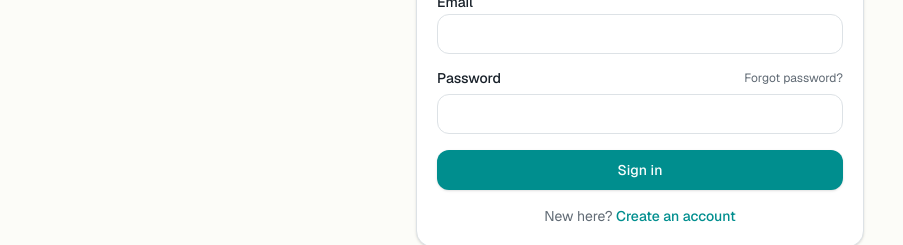
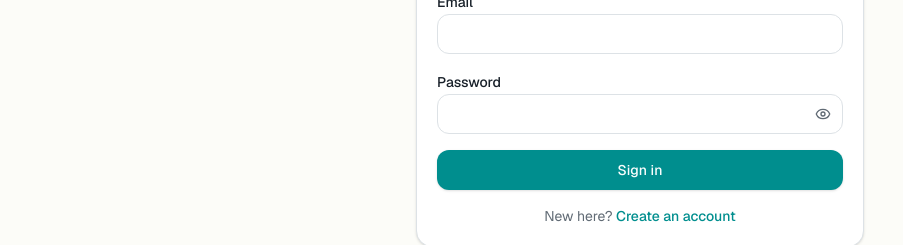
Before and after one commit to Jordan-Tamrat/Flua, a Next.js app: page /login in a window 1280 px wide. Shown: the part 337-582 px from the top of the page, without its empty margins (0-903 px from the left). Built offline with nearby package versions, Linux system fonts and the light colour scheme.

Commit message:
Add show/hide toggle to password fields

```diff
--- /dev/null
+++ b/src/components/ui/password-input.tsx
@@ -0,0 +1,50 @@
+"use client";
+
+import { Eye, EyeOff } from "lucide-react";
+import { useState, type ComponentProps } from "react";
+
+import { Input } from "@/components/ui/input";
+import { cn } from "@/lib/utils";
+
+/**
+ * A password field with a reveal toggle.
+ *
+ * Typing a long passphrase blind is where most sign-in mistakes come from, so
+ * the toggle matters more here than it looks. Two details make it behave:
+ *
+ *  * The button is `tabIndex={-1}`. Tabbing from the password field should go to
+ *    the submit button, not detour through an optional control.
+ *  * Revealing switches the input to `type="text"`, which some password managers
+ *    read as a new field. `autoComplete` is still forwarded by the caller so the
+ *    browser keeps treating it as the password it is.
+ */
+export function PasswordInput({ className, ...props }: Omit<ComponentProps<"input">, "type">) {
+  const [isVisible, setIsVisible] = useState(false);
+  const Icon = isVisible ? EyeOff : Eye;
+
+  return (
+    <div className="relative">
+      <Input
+        {...props}
+        type={isVisible ? "text" : "password"}
+        // Room for the button, so a long password never runs underneath it.
+        className={cn("pr-10", className)}
+      />
+      <button
+        type="button"
+        tabIndex={-1}
+        onClick={() => setIsVisible((current) => !current)}
+        disabled={props.disabled}
+        aria-label={isVisible ? "Hide password" : "Show password"}
+        aria-pressed={isVisible}
+        className={cn(
+          "text-muted-foreground hover:text-foreground absolute inset-y-0 right-0 flex w-10 items-center justify-center rounded-r-lg transition-colors",
+          "focus-visible:outline-ring focus-visible:outline-2 focus-visible:-outline-offset-2",
+          "disabled:cursor-not-allowed disabled:opacity-50",
+        )}
+      >
+        <Icon className="size-4" aria-hidden />
+      </button>
+    </div>
+  );
+}
--- a/src/features/auth/login-form.tsx
+++ b/src/features/auth/login-form.tsx
@@ -10,6 +10,7 @@ import { Button } from "@/components/ui/button";
 import { Card, CardContent, CardDescription, CardHeader, CardTitle } from "@/components/ui/card";
 import { Input } from "@/components/ui/input";
 import { Label } from "@/components/ui/label";
+import { PasswordInput } from "@/components/ui/password-input";
 import { ApiError, apiPost } from "@/lib/api/client";
 
 export function LoginForm() {
@@ -73,19 +74,10 @@ export function LoginForm() {
           </div>
 
           <div className="space-y-2">
-            <div className="flex items-center justify-between">
-              <Label htmlFor="password">Password</Label>
-              <Link
-                href="/forgot-password"
-                className="text-muted-foreground hover:text-foreground focus-visible:outline-ring rounded text-xs focus-visible:outline-2"
-              >
-                Forgot password?
-              </Link>
-            </div>
-            <Input
+            <Label htmlFor="password">Password</Label>
+            <PasswordInput
               id="password"
               name="password"
-              type="password"
               autoComplete="current-password"
               required
               value={password}
--- a/src/features/auth/register-form.tsx
+++ b/src/features/auth/register-form.tsx
@@ -10,6 +10,7 @@ import { Button } from "@/components/ui/button";
 import { Card, CardContent, CardDescription, CardHeader, CardTitle } from "@/components/ui/card";
 import { Input } from "@/components/ui/input";
 import { Label } from "@/components/ui/label";
+import { PasswordInput } from "@/components/ui/password-input";
 import { ApiError, apiPost } from "@/lib/api/client";
 
 export function RegisterForm() {
@@ -104,10 +105,9 @@ export function RegisterForm() {
 
           <div className="space-y-2">
             <Label htmlFor="password">Password</Label>
-            <Input
+            <PasswordInput
               id="password"
               name="password"
-              type="password"
               autoComplete="new-password"
               required
               value={password}
```
